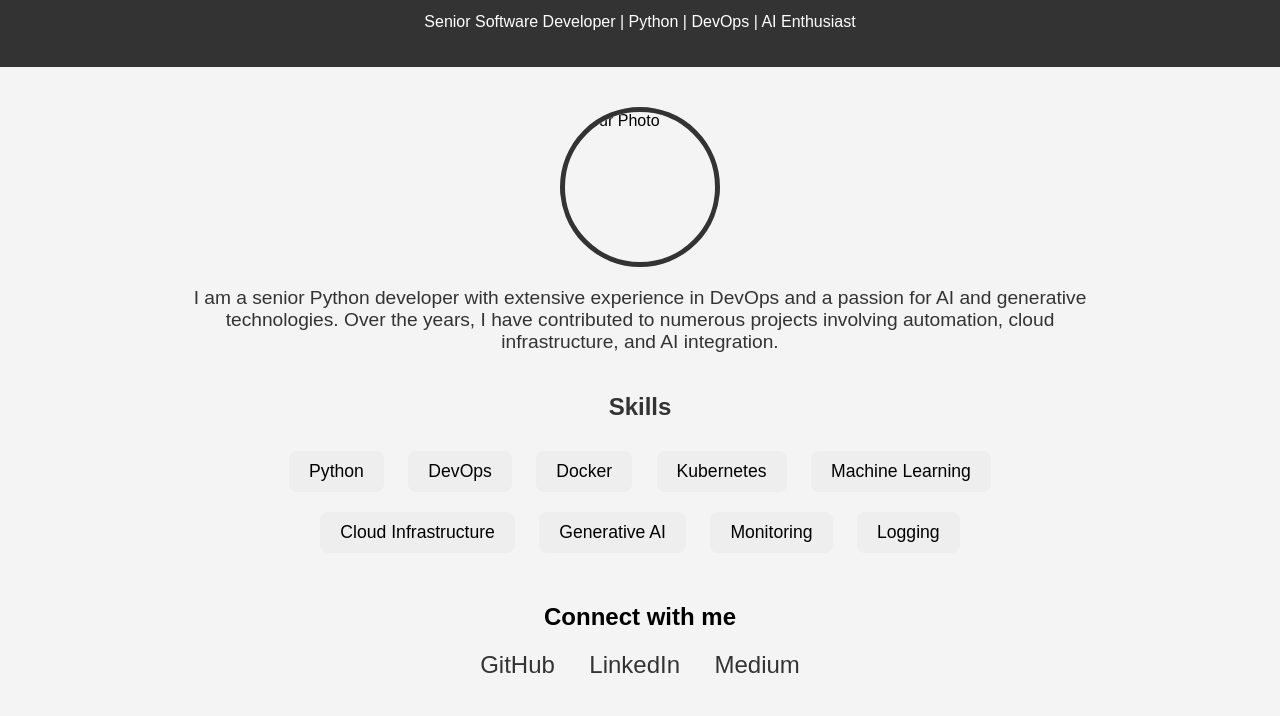
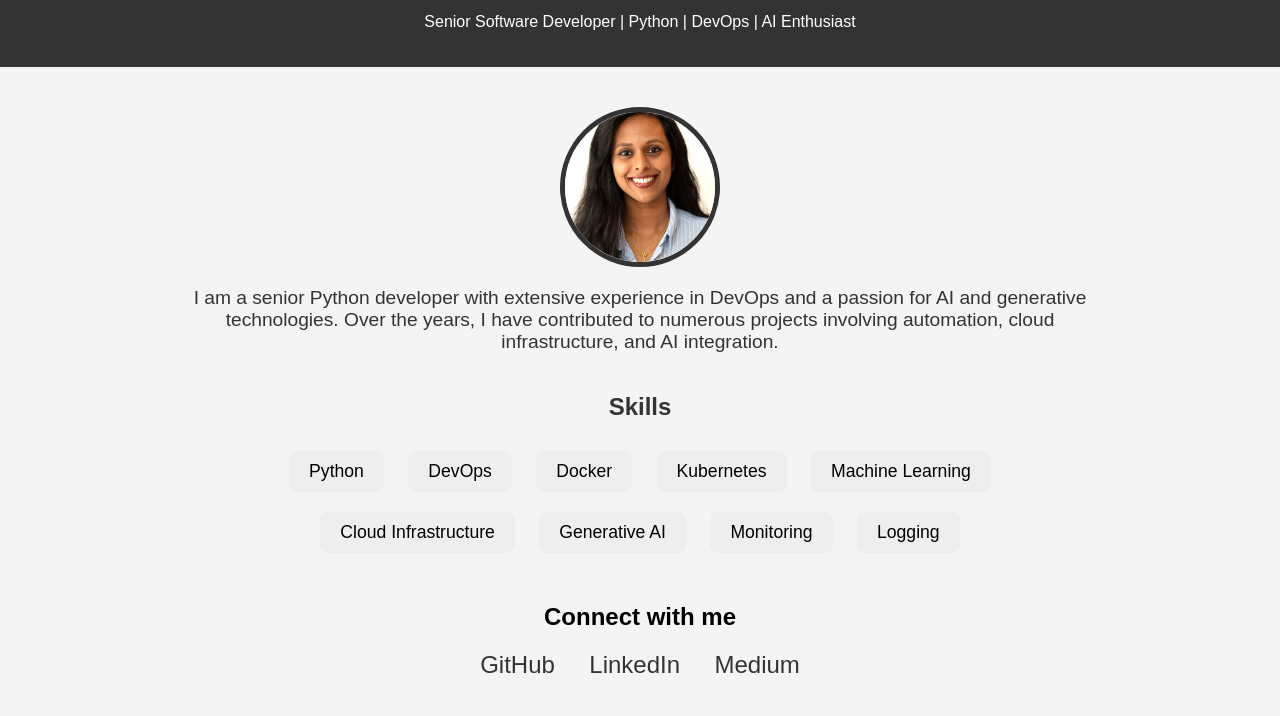
Before and after one commit to anu37/git-portfolio, a plain HTML site: page index.html in a window 1280 px wide. Shown: the part 60-776 px from the top of the page. Drawn offline with Linux system fonts and the light colour scheme.

Commit message:
Update index.html

```diff
--- a/index.html
+++ b/index.html
@@ -104,7 +104,7 @@
     </header>
 
     <div class="container">
-        <img src="path-to-your-photo.jpg" alt="Your Photo" class="profile-pic">
+        <img src="media/anu_passport.jpg" alt="Your Photo" class="profile-pic">
 
         <div class="summary">
             <p>
```
